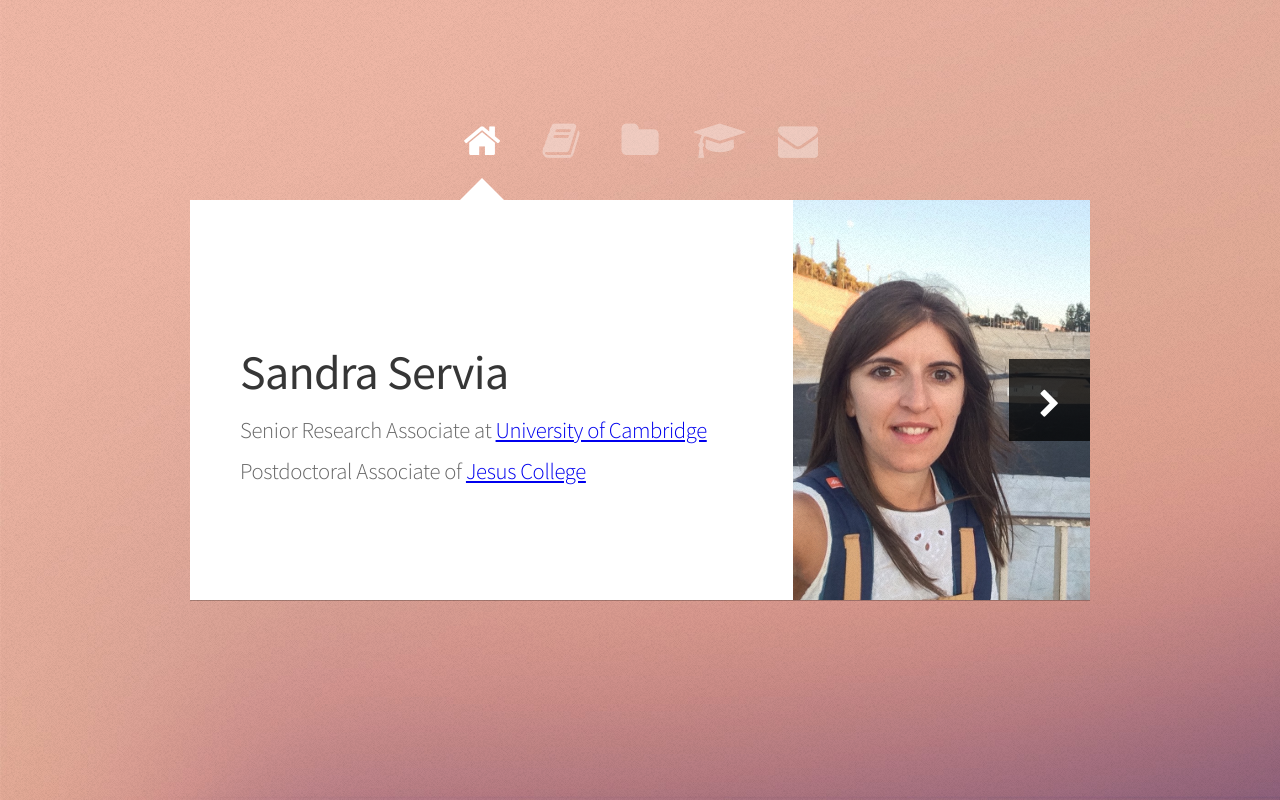
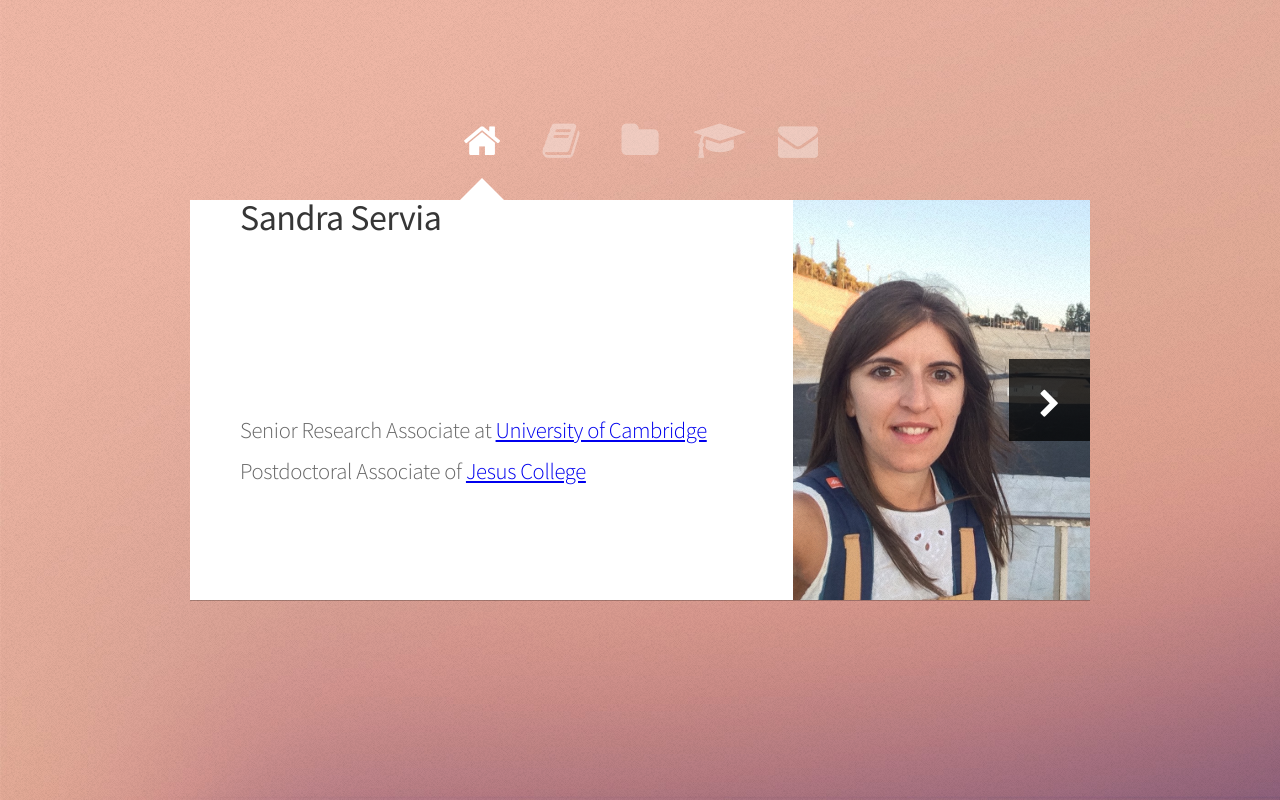
Before and after one commit to sservia/sservia.github.io, a plain HTML site: page index.html in a window 1280 px wide. Drawn offline with Linux system fonts and the light colour scheme.

Commit message:
Update index.html

```diff
--- a/index.html
+++ b/index.html
@@ -34,7 +34,7 @@
 						<!-- Me -->
 							<article id="me" class="panel">
 								<header>
-									<h1>Sandra Servia<!--<br><i><span style="font-size:25pt;line-height:1.8;font-weight:300">Research Associate</i> at University of Cambridge</span>--></h1>
+									<h2>Sandra Servia<!--<br><i><span style="font-size:25pt;line-height:1.8;font-weight:300">Research Associate</i> at University of Cambridge</span>--></h2>
 								    <!--<p style="font-size:23pt;line-height:1.3"><!--EECS<br>--><!-- University of Cambridge</p>-->
 								    <p style="font-size:17pt;line-height:1.8;font-weight:300"><!--EECS<br>--> Senior Research Associate</i> at <a href="https://www.cam.ac.uk">University of Cambridge</a><!--</p>--><br>
 								    <!--<p style="font-size:22pt;line-height:1.8;font-weight:300">--><!--EECS<br>--> Postdoctoral Associate of <a href="https://www.jesus.cam.ac.uk">Jesus College</a></p>
```
